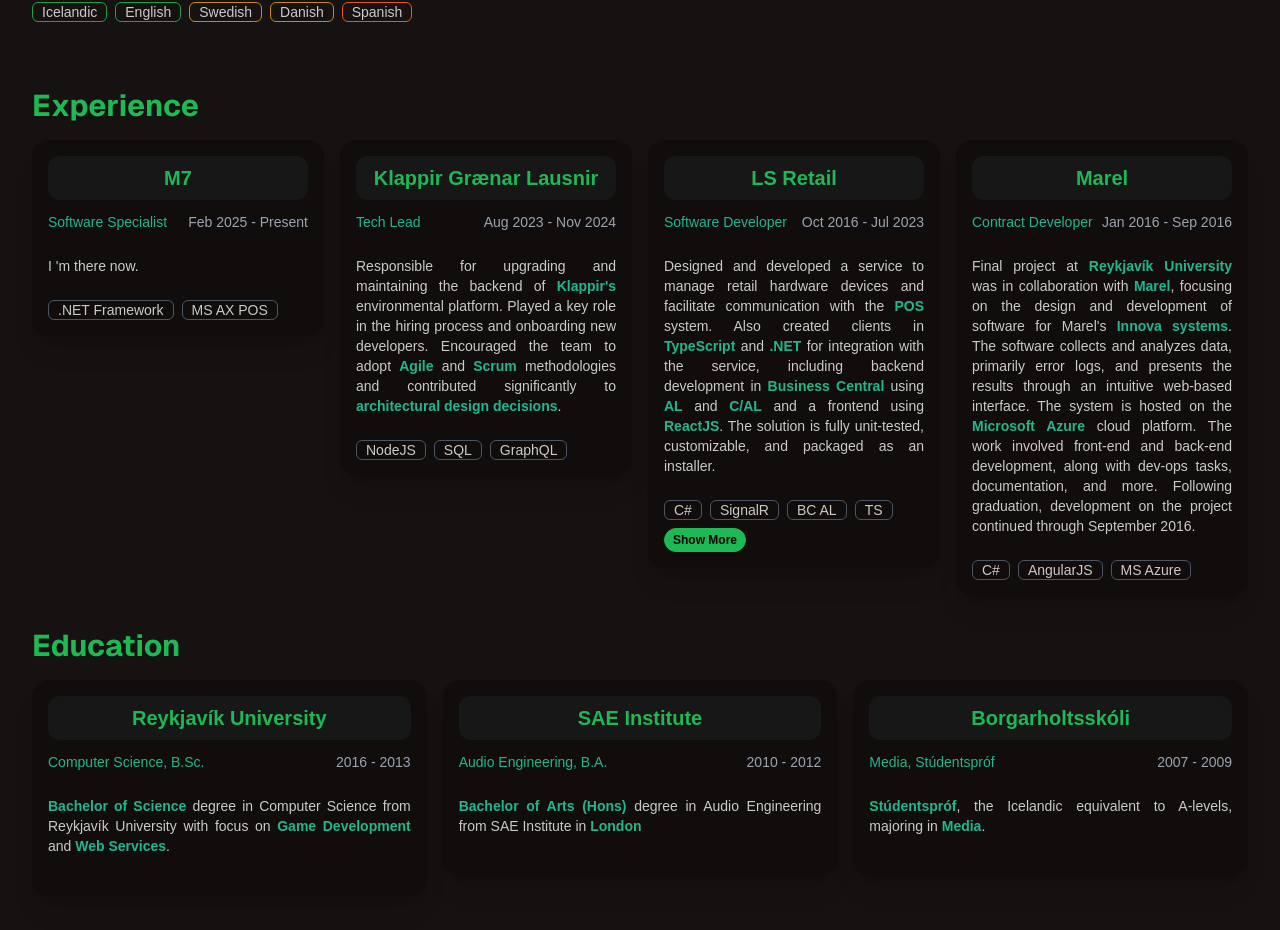
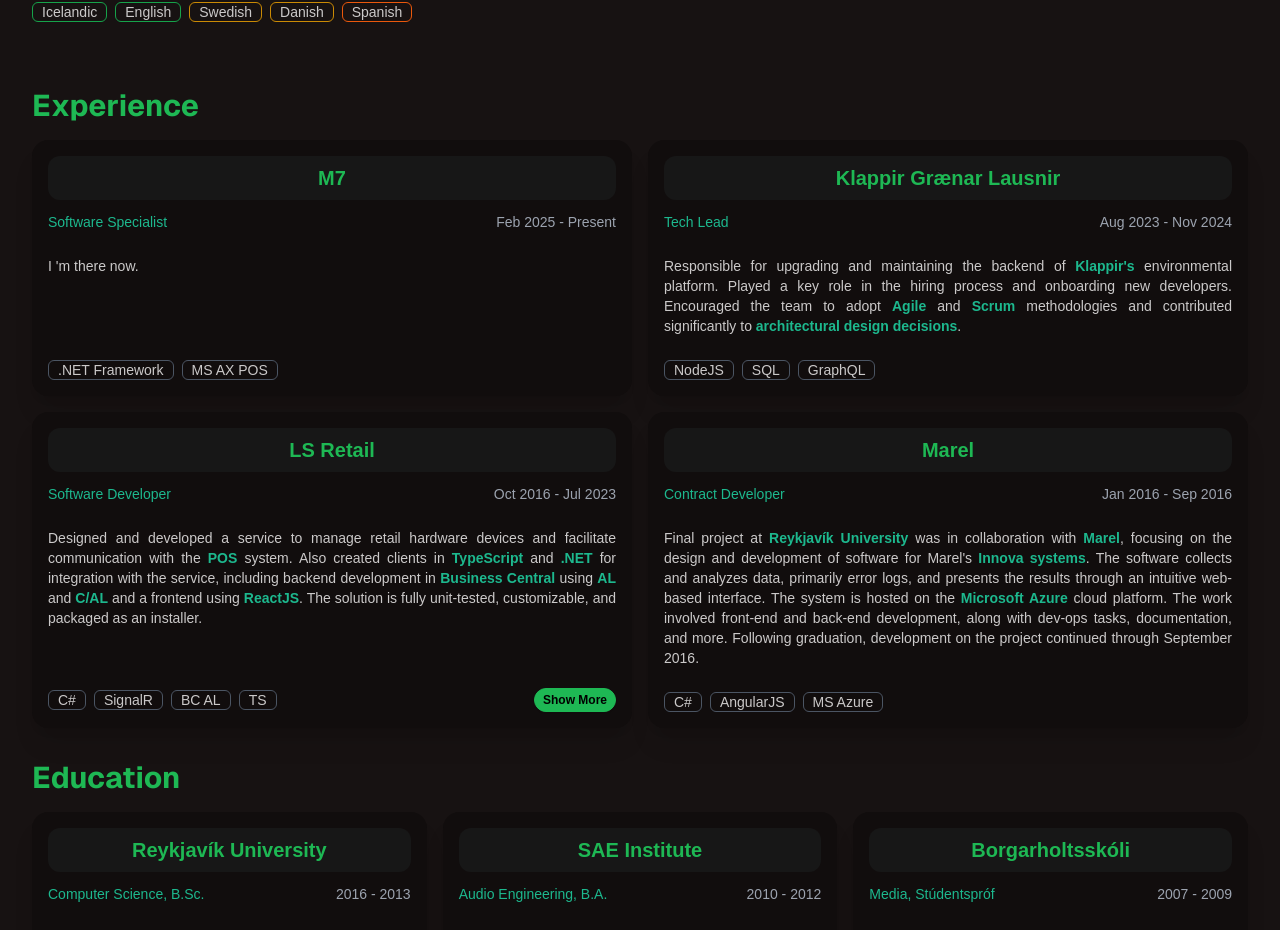
Before and after one commit to Palli-Moon/portfolio, a Next.js app: page / in a window 1280 px wide. Shown: the part 956-1886 px from the top of the page. Built offline with nearby package versions, Linux system fonts and the light colour scheme.

Commit message:
Fix layout in experience

```diff
--- a/src/components/cards/card.tsx
+++ b/src/components/cards/card.tsx
@@ -1,6 +1,6 @@
 export default function Card({ title, children }: { title: string; children: React.ReactNode }) {
   return (
-    <div className='card card-compact bg-base-300 w-fill shadow-xl '>
+    <div className='card card-compact bg-base-300 w-fill h-full shadow-xl'>
       <div className='card-body'>
         <h2 className='card-title text-primary bg-neutral-900 rounded-xl p-2 justify-center'>{title}</h2>
         {children}
--- a/src/components/cards/cards.tsx
+++ b/src/components/cards/cards.tsx
@@ -1,13 +1,13 @@
 import { ExpCardData } from '@/app/utils/types';
 import ExpCard from './expCard';
 
-export default function Cards({ cardData, onlyYear }: { cardData: ExpCardData[]; onlyYear?: boolean }) {
+export default function Cards({ cardData, onlyYear, twoColumns }: { cardData: ExpCardData[]; onlyYear?: boolean; twoColumns?: boolean }) {
   return (
-    <div className='flex gap-4 flex-col lg:flex-row'>
+    <div className={twoColumns ? 'grid gap-4 grid-cols-1 lg:grid-cols-2' : 'flex gap-4 flex-col lg:flex-row'}>
       {cardData.map((d, i) => {
         //           ^?
         return (
-          <div key={i} className='basis-1/3'>
+          <div key={i} className={twoColumns ? undefined : 'basis-1/3'}>
             <ExpCard cardData={d} identifier={i} onlyYear={onlyYear} />
           </div>
         );
--- a/src/components/cards/expCard.tsx
+++ b/src/components/cards/expCard.tsx
@@ -17,7 +17,7 @@
         </p>
       </div>
       <div>{description}</div>
-      <div className='card-actions justify-between'>
+      <div className='card-actions justify-between mt-auto'>
         <div className='my-auto'>{languages && <SkillBadge skills={languages} />}</div>
         <div>{descriptionLong && <CardModal cardData={cardData} identifier={identifier} />}</div>
       </div>
--- a/src/components/cards/experience.tsx
+++ b/src/components/cards/experience.tsx
@@ -5,7 +5,7 @@
 export default function Experience() {
   return (
     <Content title='Experience'>
-      <Cards cardData={experience} />
+      <Cards cardData={experience} twoColumns />
     </Content>
   );
 }
```
